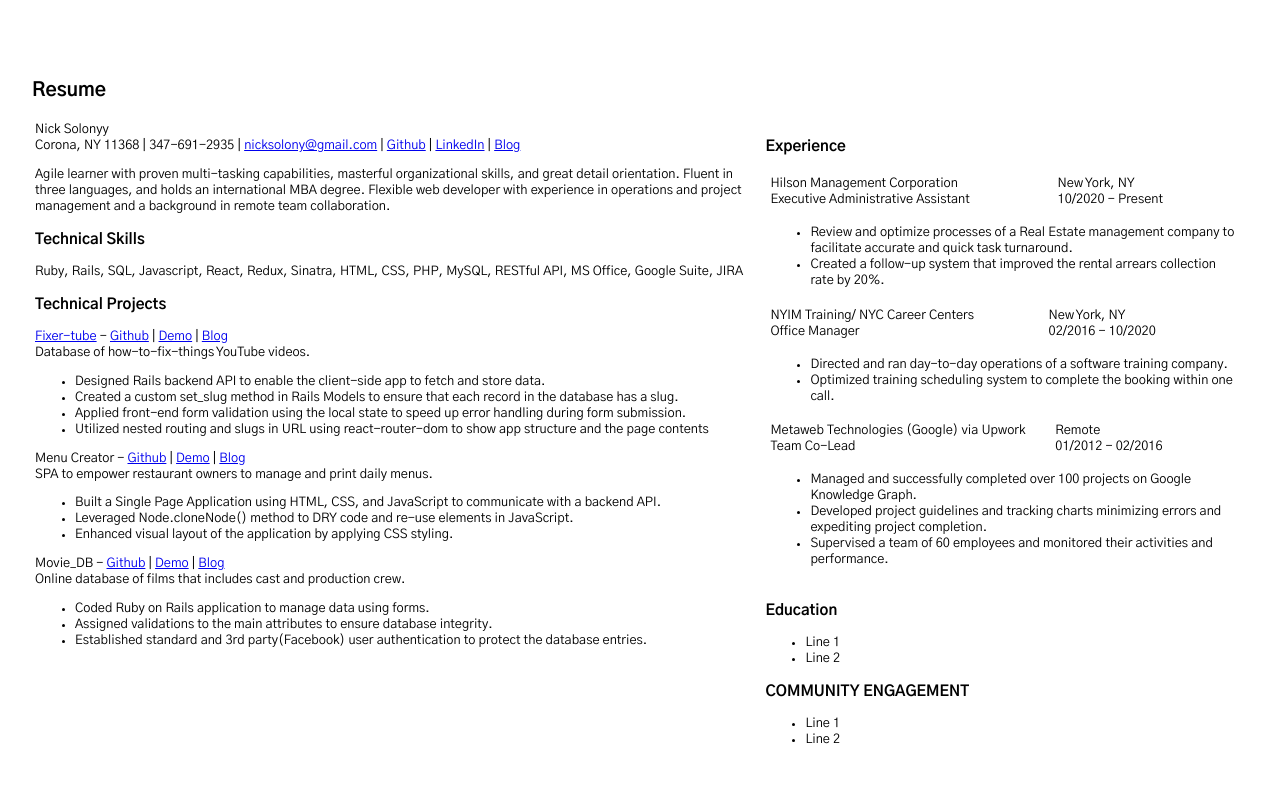
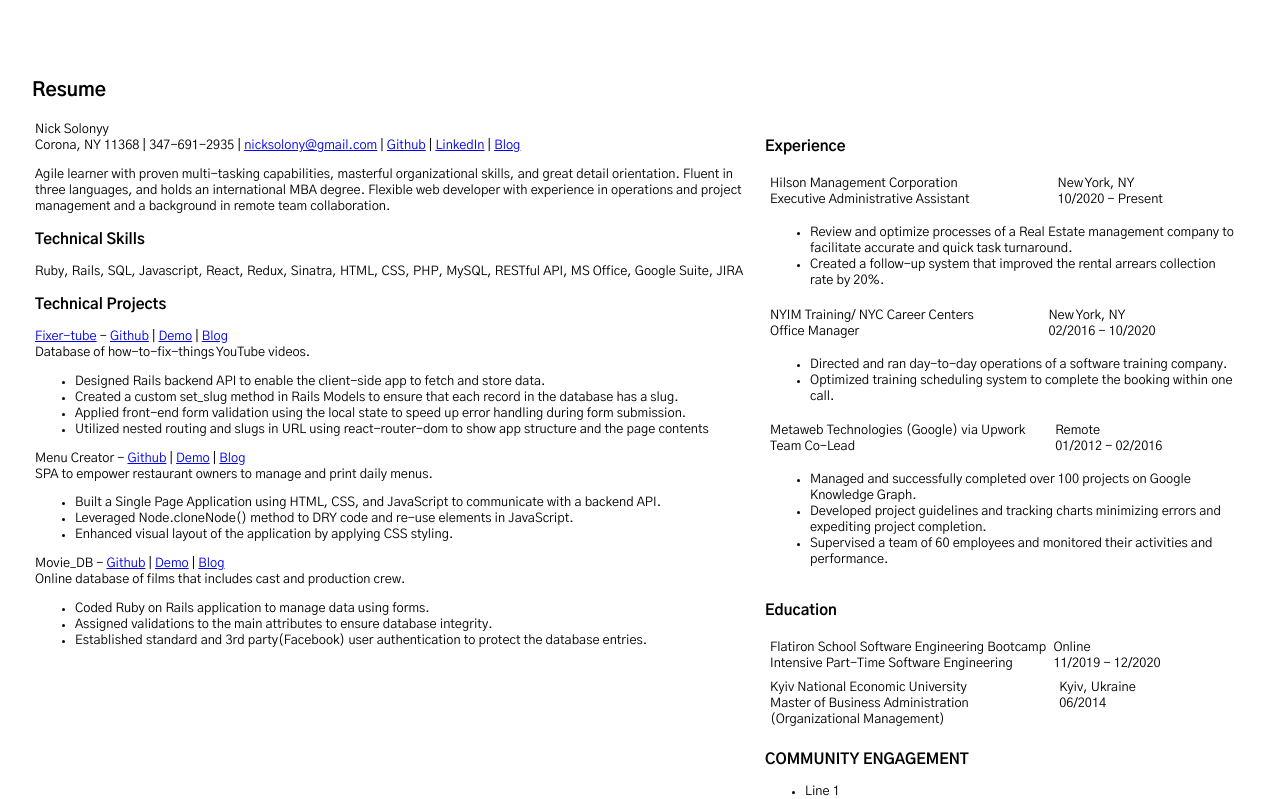
Before and after one commit to nicksolony/portfolio-frontend, a React (Create React App) app: page / in a window 1280 px wide. Shown: the part 1320-2119 px from the top of the page. Built offline with nearby package versions, Linux system fonts and the light colour scheme.

Commit message:
added education

```diff
--- a/src/App.css
+++ b/src/App.css
@@ -120,6 +120,7 @@ body {
 
 .ColumnRight {
   width: 40vw;
+  text-align: left;
 }
 
 #Resume table {
--- a/src/components/ResumeEducation.js
+++ b/src/components/ResumeEducation.js
@@ -1,14 +1,25 @@
 import React from 'react';
 
-const ResumeEducation = () => {
+const ResumeEducation = (data) => {
 
     return (
         <div>
             <h3>Education</h3>
-            <ul>
-                <li>Line 1</li>
-                <li>Line 2</li>
-            </ul>
+            <table>
+                {data.education.map(school=>{
+                    return <row>
+                    <tr>
+                        <td className="ColumnLeft">{school.institution}<br/>
+                        {school.field} <br/>
+                        </td>
+
+                        <td className="ColumnRight">{school.location}<br/>
+                        {school.dates} <br/>
+                        </td>
+                    </tr>
+                    </row>
+                })}
+            </table>
         </div>
     )
 
--- a/src/contents/Resume.js
+++ b/src/contents/Resume.js
@@ -23,7 +23,7 @@ class Resume extends Component {
                         <td width="10vw"></td>
                         <td className="ColumnRight">
                             <ResumeExperience jobs={this.props.state.resume.jobs}/>
-                            <ResumeEducation/>
+                            <ResumeEducation education={this.props.state.resume.education}/>
                             <ResumeCommunity/>
                         </td>
                     </tr>
```
